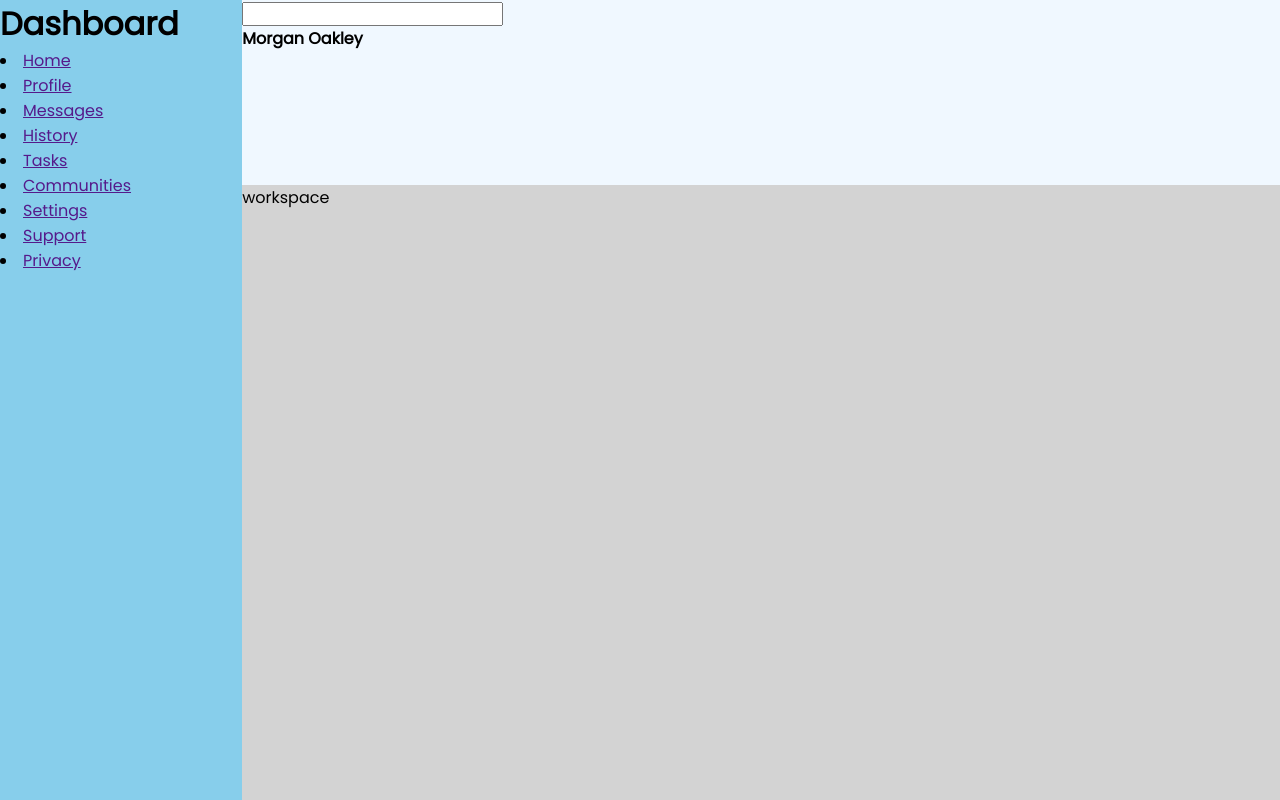
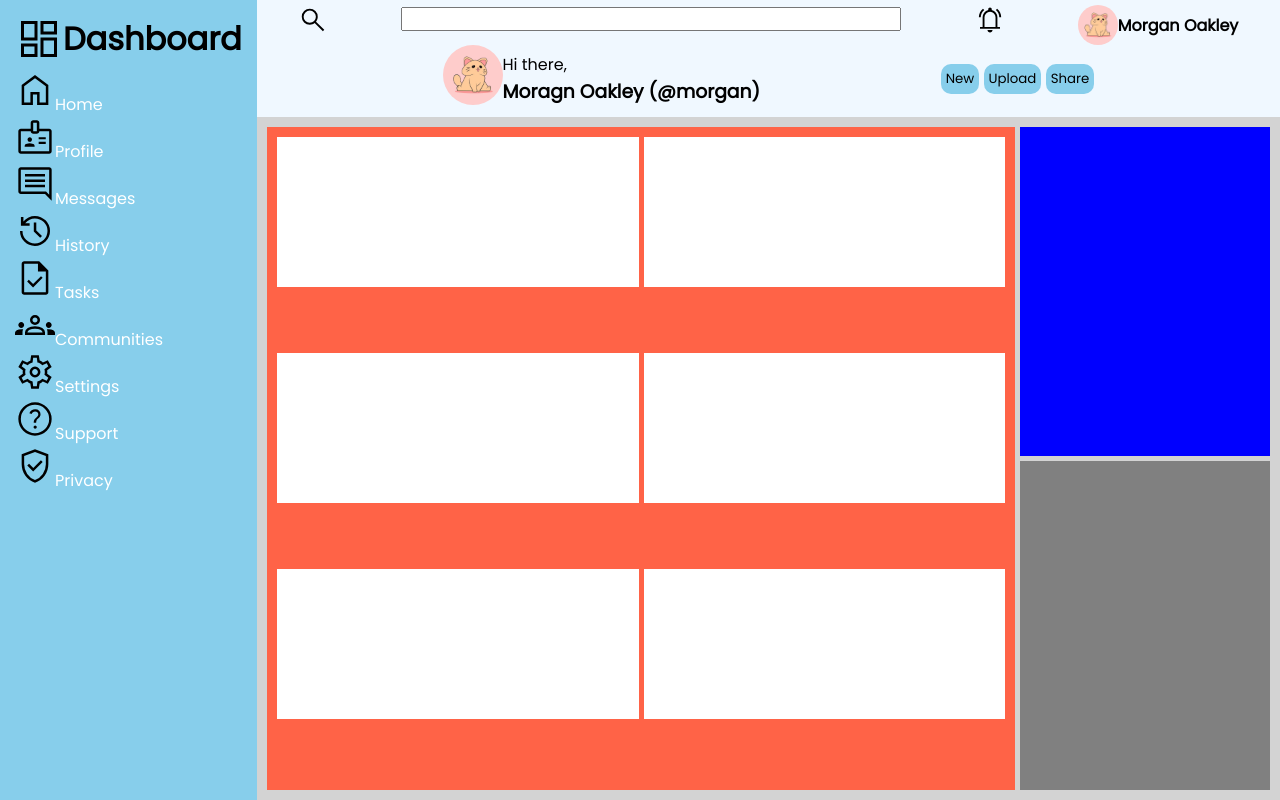
Before and after one commit to varadtote/Admin-Dashboard, a plain HTML site: page index.html in a window 1280 px wide. Drawn offline with Linux system fonts and the light colour scheme.

Commit message:
60% work done

```diff
--- a/index.html
+++ b/index.html
@@ -5,35 +5,116 @@
     <meta http-equiv="X-UA-Compatible" content="IE=edge" />
     <meta name="viewport" content="width=device-width, initial-scale=1.0" />
     <title>Admin Dashboard</title>
-    <link rel="stylesheet" href="style.css" />
+    <link rel="stylesheet" href="./styles/style.css" />
   </head>
   <body>
     <div class="grid-container">
+      <!-- <SidebAr> -->
       <div class="sidebar">
-        <div class="logo"><h1>Dashboard</h1></div>
-        <div class="ultility-links">
-            <li><a href="">Home</a></li>
-            <li><a href="">Profile</a></li>
-            <li><a href="">Messages</a></li>
-            <li><a href="">History</a></li>
-            <li><a href="">Tasks</a></li>
-            <li><a href="">Communities</a></li>
-            <li><a href="">Settings</a></li>
-            <li><a href="">Support</a></li>
-            <li><a href="">Privacy</a></li>
+        <div class="logo">
+          <div>
+            <img src="./assets/icons/dashboard.svg" alt="" />
+          </div>
+          <div>
+            <h1>Dashboard</h1>
+          </div>
+        </div>
+        <div class="utility-links">
+          <li>
+            <img src="./assets/icons/home.svg" alt="" /><a href="">Home</a>
+          </li>
+          <li>
+            <img src="./assets/icons/profile.svg" alt="" /><a href=""
+              >Profile</a
+            >
+          </li>
+          <li>
+            <img src="./assets/icons/message.svg" alt="" /><a href=""
+              >Messages</a
+            >
+          </li>
+          <li>
+            <img src="./assets/icons/history.svg" alt="" /><a href=""
+              >History</a
+            >
+          </li>
+          <li>
+            <img src="./assets/icons/tasks.svg" alt="" /><a href="">Tasks</a>
+          </li>
+          <li>
+            <img src="./assets/icons/coomunity.svg" alt="" /><a href=""
+              >Communities</a
+            >
+          </li>
+          <li>
+            <img src="./assets/icons/settings.svg" alt="" /><a href=""
+              >Settings</a
+            >
+          </li>
+          <li>
+            <img src="./assets/icons/support.svg" alt="" /><a href=""
+              >Support</a
+            >
+          </li>
+          <li>
+            <img src="./assets/icons/privacy.svg" alt="" /><a href=""
+              >Privacy</a
+            >
+          </li>
         </div>
       </div>
-      <div class="header">
-        <div class="searchbar">
 
-            <input type="text">
-            <!-- ghanti icon -->
-            <!-- profile icon  -->
-            <h4>Morgan Oakley </h4>
+      </SidebAr>
+
+      <!-- <Header>  -->
+        <div class="header">
+          <div class="searchbar">
+            <div class="header-icons"><img src="./assets/icons/search.svg" alt="" /></div>
+            <div><input type="text" id="search"/></div>
+            <div class="header-icons"><img src="./assets/icons/bell_icon.svg" alt="" /></div>
+            <div id="profile-pic">
+              <img
+                src="./assets/profiles/fcat.avif"
+                alt=""
+                id="profile-img"
+              />
+              <h4>Morgan Oakley</h4>
+            </div>
+          </div>
+          <div class="profile">
+            <div class="profileinfo">
+            <div >
+              <img id="bigimg" src="./assets/profiles/fcat.avif" alt="" srcset="">
+            </div>
+            <div>
+              <p>Hi there,</p>
+              <h3>Moragn Oakley (@morgan)</h3>
+            </div>
+          </div>
+            <div class="sidebar-buttons">
+              <button>New</button>
+              <button>Upload</button>
+              <button>Share</button>
+            </div>
+          </div>
         </div>
-        <div class="profile"></div>
-      </div>
-      <div class="workspace">workspace</div>
+      <!-- </Header> -->
+
+      <!-- <Workspace> -->
+        <div class="workspace">
+          <div class="projects">
+            <!-- <div>  <h2>Your Projects</h2> </div> -->
+            <div class="items"></div>
+            <div class="items"></div>
+            <div class="items"></div>
+            <div class="items"></div>
+            <div class="items"></div>
+            <div class="items"></div>
+          </div>
+          <div class="Announcements"></div>
+          <div class="Trending"></div>
+        </div>
+      <!-- </Workspace> -->
     </div>
   </body>
 </html>
--- a/style.css
+++ /dev/null
@@ -1,32 +0,0 @@
-@import url('https://fonts.googleapis.com/css2?family=Poppins&display=swap');
-* {
-    margin: 0;
-    padding: 0;
-    box-sizing: border-box;
-    font-family: 'Poppins', sans-serif;
-}
-
-.grid-container{
-    height: 100vh;
-    width: 100vw; /* Workaround later for as divs increase it should scroll insted pf fitting the screen*/
-    display: grid;
-    grid-template-columns: 0.7fr 3fr;
-    grid-template-rows: 0.9fr 3fr;
-    grid-template-areas:
-    "sidebar header"
-    "sidebar workspace"
-    ;
-}
-
-.sidebar {
-    grid-area: sidebar;
-    background-color: skyblue;
-}
-.header {
-    grid-area: header;
-    background-color: aliceblue;
-}
-.workspace {
-    grid-area: workspace;
-    background-color: lightgray;
-}
--- /dev/null
+++ b/styles/style.css
@@ -0,0 +1,136 @@
+@import url('https://fonts.googleapis.com/css2?family=Poppins&display=swap');
+* {
+    margin: 0;
+    padding: 0;
+    box-sizing: border-box;
+    font-family: 'Poppins', sans-serif;
+}
+
+.grid-container{
+    height: 100vh;
+    width: 100vw; /* Workaround later for as divs increase it should scroll insted pf fitting the screen*/
+    display: grid;
+    grid-template-columns: 0.5fr 3fr;
+    grid-template-rows: 0.5fr 3fr;
+    grid-template-areas:
+    "sidebar header"
+    "sidebar workspace"
+    ;
+}
+
+.sidebar {
+    grid-area: sidebar;
+    background-color: skyblue;
+    padding: 15px;
+}
+.logo{
+    display: flex;
+
+}
+.utility-links li{
+    list-style: none;
+}
+.utility-links li a{
+    text-decoration: none;
+    color: white;
+}
+.utility-links img{
+    height: 40px;;
+}
+
+/* Header  */
+.header {
+    grid-area: header;
+    background-color: aliceblue;
+    padding: 5px;
+    justify-content: space-around;
+}
+
+.searchbar {
+    display: flex;
+    justify-content: space-around;
+}
+#profile-pic {
+    display: flex;
+    justify-content: center;
+    align-items: center;
+    float: right;
+}
+.header-icons img{
+    height: 30px;
+}
+#search {
+    width: 500px;
+}
+.profile{
+    display: flex;
+    justify-content: space-evenly;
+    align-items: center;
+    /* background-color: burlywood; */
+
+}
+
+.profileinfo {
+    display: flex;
+    justify-content: center;
+    align-items: center;
+}
+#profile-img {
+    height: 40px;
+    border-radius: 50%;
+}
+
+#bigimg {
+    height: 60px;
+    border-radius: 50%;
+}
+
+.sidebar-buttons button{
+    padding: 5px;
+    background-color: skyblue;
+    border: none;
+    border-radius: 10px;
+    cursor: pointer;
+}
+
+/* Workspace */
+
+.workspace {
+    grid-area: workspace;
+    background-color: lightgray;
+
+    display: grid;
+    grid-template-columns: 3fr 1fr;
+    grid-template-rows: 1fr 1fr;
+    grid-template-areas:
+    "projects Announcements"
+    "projects Trending"
+    ;
+    grid-gap: 5px;
+    padding: 10px;
+}
+
+.projects{
+    grid-area: projects;
+    background-color: tomato;
+    padding: 10px;
+    display: grid;
+    grid-template-columns: repeat(auto-fit, minmax(250px,1fr));
+    /* grid-template-rows: 1fr 1fr; */
+    grid-gap: 5px;
+}
+.Announcements{
+    grid-area: Announcements;
+    background-color: blue;
+    padding: 10px;
+}
+.Trending{
+    grid-area: Trending;
+    background-color: gray;
+    padding: 10px;
+}
+
+.projects .items {
+    height: 150px;
+    background-color: white;
+}
```
Also changed, not shown: assets/icons/dashboard.svg (added), assets/profiles/cat.jpg (added), assets/profiles/fcat.avif (added), assets/profiles/profile_cat.avif (added).
